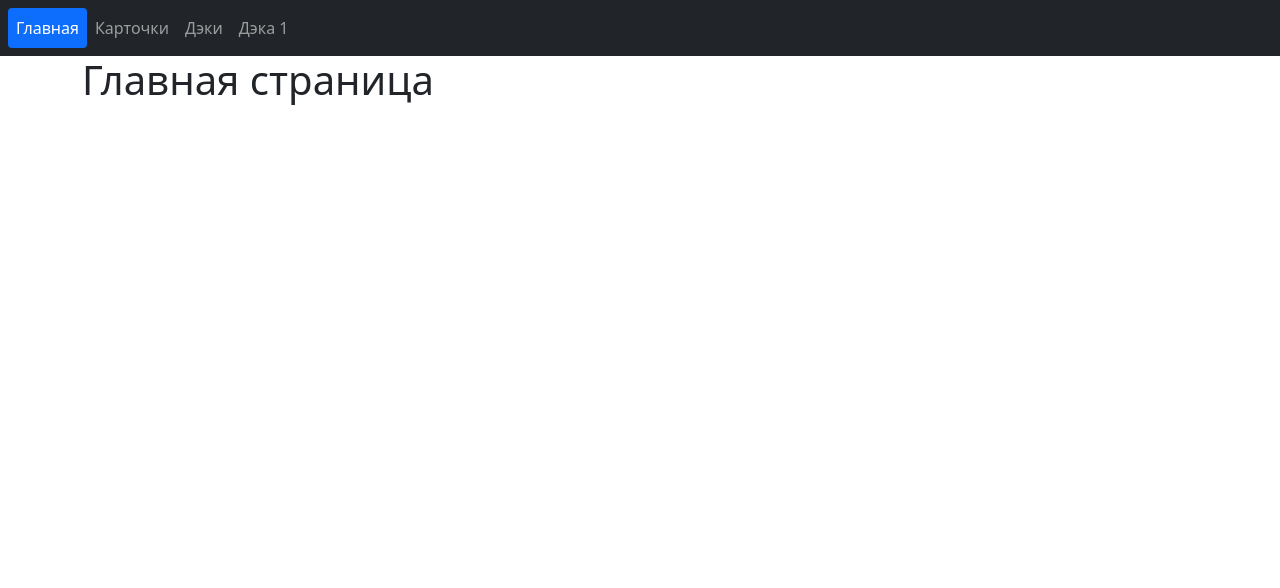
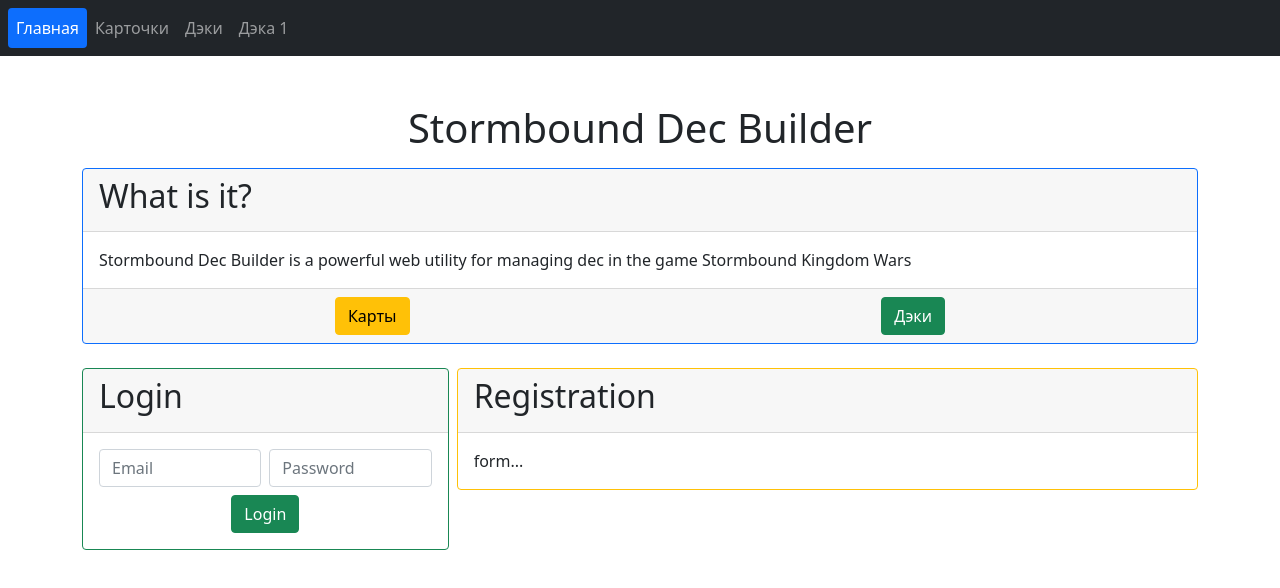
Before and after one commit to KozlovKV/storm-ui, a React (Create React App) app: page / in a window 1280 px wide. Shown: the top 588 px of the page. Built offline with nearby package versions, Linux system fonts and the light colour scheme.

Commit message:
Add cards on main page, add content for info and login cards

```diff
--- a/src/components/app/App.js
+++ b/src/components/app/App.js
@@ -8,7 +8,7 @@
   return (
     <BrowserRouter>
       <NavHeader />
-      <Container fluid='lg' as='main'>
+      <Container fluid='lg' as='main' className='my-lg-5 my-3'>
         <Routes>
           <Route path='/' element={<MainPage />} />
           <Route path='/cards' element={<CardsPage />} />
--- a/src/components/pages/MainPage.js
+++ b/src/components/pages/MainPage.js
@@ -1,3 +1,54 @@
+import Card from "react-bootstrap/Card";
+import Button from "react-bootstrap/Button";
+import Row from "react-bootstrap/Row";
+import Col from "react-bootstrap/Col";
+import Form from "react-bootstrap/Form";
+import { Link } from "react-router-dom";
+
 export default function MainPage() {
-	return <h1>Главная страница</h1>;
+	return <>
+		<h1 className="text-center">Stormbound Dec Builder</h1>
+		<Card border="primary" className="mt-3">
+			<Card.Header><h2>What is it?</h2></Card.Header>
+			<Card.Body>
+				<Card.Text>
+					Stormbound Dec Builder is a powerful web utility for managing dec in the game Stormbound Kingdom Wars
+				</Card.Text>
+			</Card.Body>
+			<Card.Footer className="d-flex justify-content-around">
+				<Link to="/cards"><Button variant="warning">Карты</Button></Link>
+				<Link to="/decs"><Button variant="success">Дэки</Button></Link>
+			</Card.Footer>
+		</Card>
+		<Row className="mt-3 g-2">
+			<Col className="col-12 col-lg-4">
+				<Card border="success">
+					<Card.Header><h2>Login</h2></Card.Header>
+					<Card.Body>
+						<Form>
+							<Row className="row-cols-1 row-cols-lg-2 g-2">
+								<Col>
+									<Form.Control type="email" placeholder="Email" />
+								</Col>
+								<Col>
+									<Form.Control type="password" placeholder="Password" />
+								</Col>
+							</Row>
+							<div className="d-flex justify-content-around">
+								<Button type="sumbit" variant="success" className="mt-2">Login</Button>
+							</div>
+						</Form>
+					</Card.Body>
+				</Card>
+			</Col>
+			<Col className="col-12 col-lg-8">
+				<Card border="warning">
+					<Card.Header><h2>Registration</h2></Card.Header>
+					<Card.Body>
+						form...
+					</Card.Body>
+				</Card>
+			</Col>
+		</Row>
+	</>;
 }
```
Also changed, not shown: src/components/app/App.scss (deleted, +0 -38 lines).
